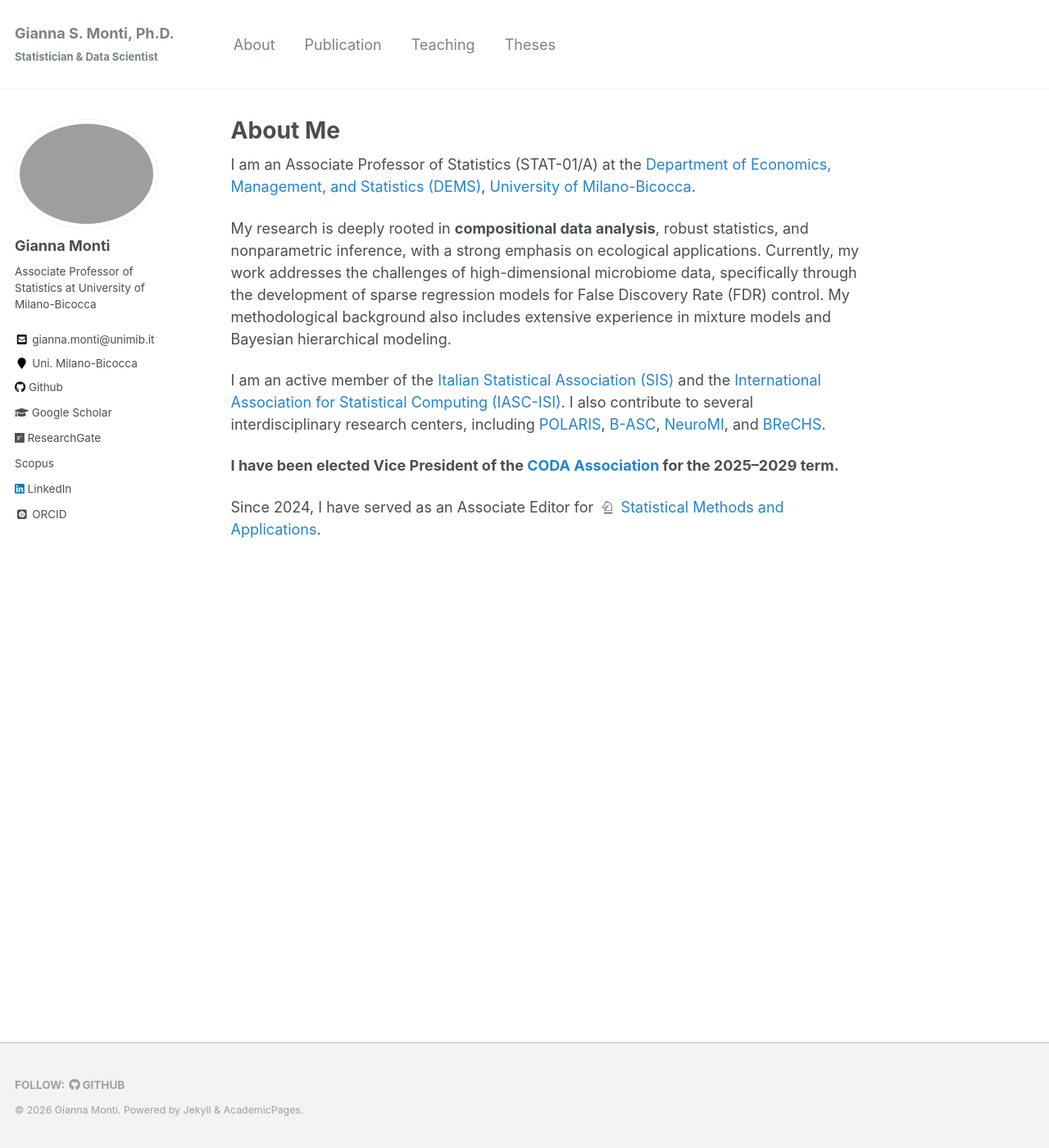
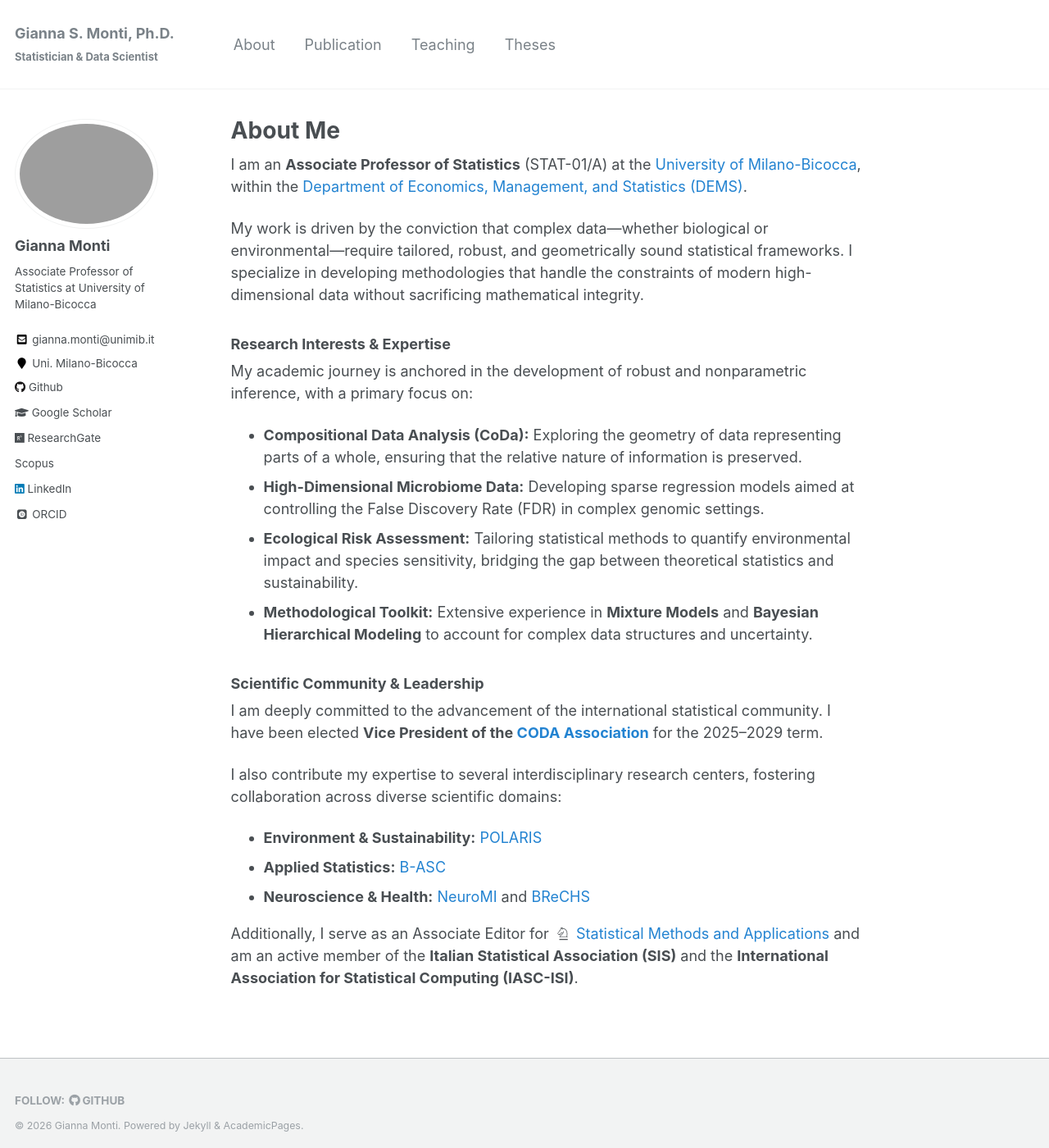
Before and after one commit to giannamonti/giannamonti.github.io, a Jekyll site: the page built from _pages/about.md, in a window 1280 px wide and 1400 px high. Shown: the whole window at 82% size. Built offline with Jekyll 4.4.1, drawn with Linux system fonts in a browser that asks for light colours; some web fonts are replaced; a style sheet for code colours, icons or effects is not loaded.

Commit message:
about updates

```diff
--- a/_pages/about.md
+++ b/_pages/about.md
@@ -8,12 +8,28 @@ redirect_from:
   - /about.html
 ---
 
-I am an Associate Professor of Statistics (STAT-01/A) at the [Department of Economics, Management, and Statistics (DEMS)](https://www.dems.unimib.it/en), [University of Milano-Bicocca](https://dems.unimib.it/en).
+I am an **Associate Professor of Statistics** (STAT-01/A) at the [University of Milano-Bicocca](https://dems.unimib.it/en), within the [Department of Economics, Management, and Statistics (DEMS)](https://www.dems.unimib.it/en).
 
-My research is deeply rooted in **compositional data analysis**, robust statistics, and nonparametric inference, with a strong emphasis on ecological applications. Currently, my work addresses the challenges of high-dimensional microbiome data, specifically through the development of sparse regression models for False Discovery Rate (FDR) control. My methodological background also includes extensive experience in mixture models and Bayesian hierarchical modeling.
+My work is driven by the conviction that complex data—whether biological or environmental—require tailored, robust, and geometrically sound statistical frameworks. I specialize in developing methodologies that handle the constraints of modern high-dimensional data without sacrificing mathematical integrity.
 
-I am an active member of the [Italian Statistical Association (SIS)](https://www.sis-statistica.it/) and the [International Association for Statistical Computing (IASC-ISI)](https://iasc-isi.org/). I also contribute to several interdisciplinary research centers, including [POLARIS](https://polaris.unimib.it/en/research/), [B-ASC](https://basc.dems.unimib.it/), [NeuroMI](https://neuromi.it/), and [BReCHS](https://en.unimib.it/ugov/organizationunit/362573).
+### Research Interests & Expertise
 
-**I have been elected Vice President of the [CODA Association](https://www.coda-association.org/en/) for the 2025–2029 term.**
+My academic journey is anchored in the development of robust and nonparametric inference, with a primary focus on:
 
-Since 2024, I have served as an Associate Editor for <i class="ai ai-springer ai-fw"></i> [Statistical Methods and Applications](https://link.springer.com/journal/10260).
+* **Compositional Data Analysis (CoDa):** Exploring the geometry of data representing parts of a whole, ensuring that the relative nature of information is preserved.
+* **High-Dimensional Microbiome Data:** Developing sparse regression models aimed at controlling the False Discovery Rate (FDR) in complex genomic settings.
+* **Ecological Risk Assessment:** Tailoring statistical methods to quantify environmental impact and species sensitivity, bridging the gap between theoretical statistics and sustainability.
+* **Methodological Toolkit:** Extensive experience in **Mixture Models** and **Bayesian Hierarchical Modeling** to account for complex data structures and uncertainty.
+
+
+
+### Scientific Community & Leadership
+
+I am deeply committed to the advancement of the international statistical community. I have been elected **Vice President of the [CODA Association](https://www.coda-association.org/en/)** for the 2025–2029 term.
+
+I also contribute my expertise to several interdisciplinary research centers, fostering collaboration across diverse scientific domains:
+* **Environment & Sustainability:** [POLARIS](https://polaris.unimib.it/en/research/)
+* **Applied Statistics:** [B-ASC](https://basc.dems.unimib.it/)
+* **Neuroscience & Health:** [NeuroMI](https://neuromi.it/) and [BReCHS](https://en.unimib.it/ugov/organizationunit/362573)
+
+Additionally, I serve as an Associate Editor for <i class="ai ai-springer ai-fw"></i> [Statistical Methods and Applications](https://link.springer.com/journal/10260) and am an active member of the **Italian Statistical Association (SIS)** and the **International Association for Statistical Computing (IASC-ISI)**.
```
